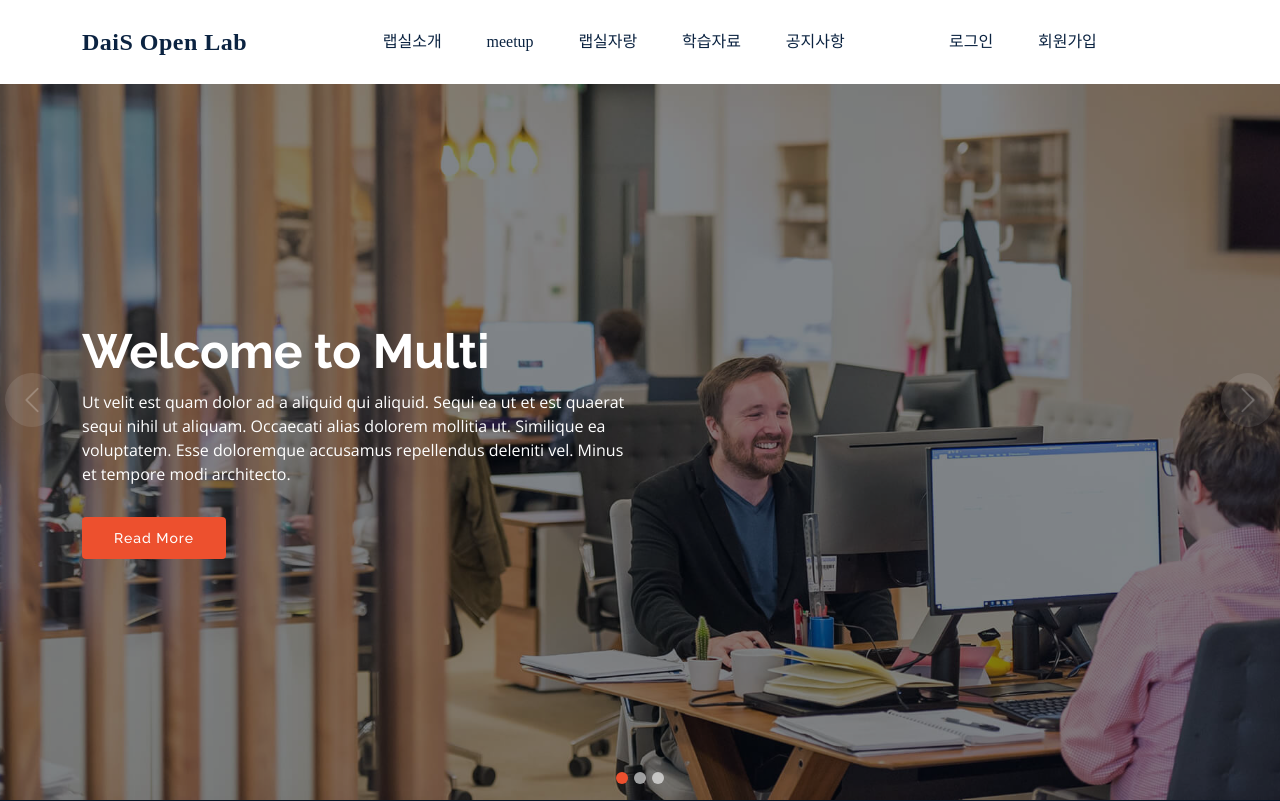
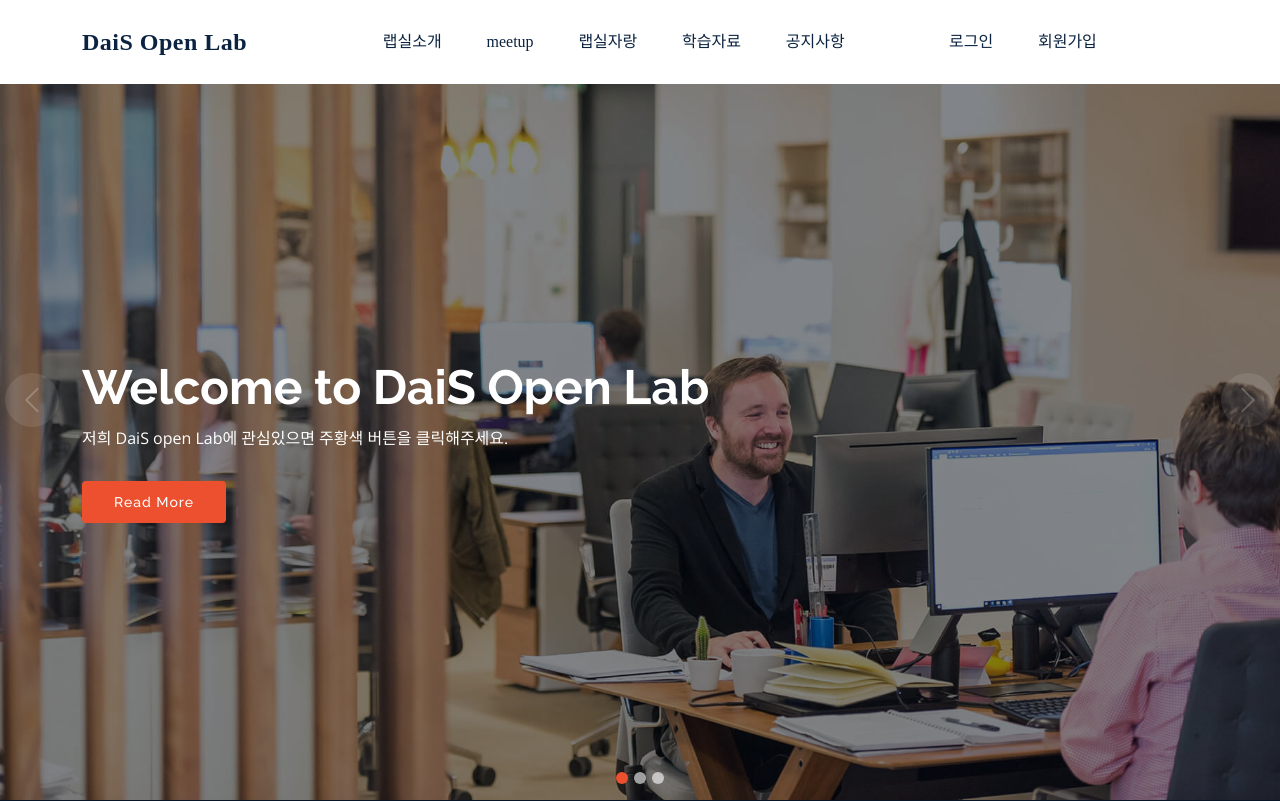
Before and after one commit to JONWON2/Dais_WEB_Project, a Django app: template app/templates/app/index.html in a window 1280 px wide. Shown: the top 801 px of the page. Run offline with Django 3.2, Linux system fonts and the light colour scheme; the template is opened without the code that fills it, so the values that code supplies are empty; some libraries are stand-ins or nearby versions; some web fonts are replaced.

Commit message:
배포전까지 완료

```diff
--- a/accountapp/templates/accountapp/signin.html
+++ b/accountapp/templates/accountapp/signin.html
@@ -3,12 +3,12 @@
 
 {% block content %}
 <main id="main">
-  <div id="breadcrumbs" class="breadcrumbs" style="text-align: center">
-    <div style="margin:2rem 0rem;"><br></div>
+  <div id="breadcrumbs" class="breadcrumbs intro-page" style="text-align: center">
+    <div style="margin:4rem 0rem;"><br></div>
     <h2 style="font-family:NanumSquareEB;">로그인</h2>
     <div style="margin:1rem 0rem;"><br></div>
   <div>
-    <form method = "post" class="form-signin text-center" action="{% url 'accountapp:signin' %}">
+    <form method = "post" class="form-signin text-center " action="{% url 'accountapp:signin' %}">
       {% csrf_token %}
       {% if messages %}
           <div class="alert alert-danger" role="alert">
--- a/accountapp/templates/accountapp/signup.html
+++ b/accountapp/templates/accountapp/signup.html
@@ -3,8 +3,8 @@
 
 {% block content %}
 <main id="main">
-  <div id="breadcrumbs" class="breadcrumbs" style="text-align: center">
-    <div style="margin:2rem 0rem;"><br></div>
+  <div id="breadcrumbs" class="breadcrumbs intro-page" style="text-align: center">
+    <div style="margin:4rem 0rem;"><br></div>
     <h2 style="font-family:NanumSquareEB;">회원가입</h2>
     <div style="margin:1rem 0rem;"><br></div>
   <div>
--- a/app/templates/app/index.html
+++ b/app/templates/app/index.html
@@ -14,9 +14,9 @@
       <div class="carousel-item active" style="background-image: url(static/assets/img/slide/slide-1.jpg)">
         <div class="carousel-container">
           <div class="container">
-            <h2 class="animate__animated animate__fadeInDown">Welcome to <span>Multi</span></h2>
-            <p class="animate__animated animate__fadeInUp">Ut velit est quam dolor ad a aliquid qui aliquid. Sequi ea ut et est quaerat sequi nihil ut aliquam. Occaecati alias dolorem mollitia ut. Similique ea voluptatem. Esse doloremque accusamus repellendus deleniti vel. Minus et tempore modi architecto.</p>
-            <a href="#about" class="btn-get-started animate__animated animate__fadeInUp scrollto">Read More</a>
+            <h2 class="animate__animated animate__fadeInDown">Welcome to <span>DaiS Open Lab</span></h2>
+            <p class="animate__animated animate__fadeInUp">저희 DaiS open Lab에 관심있으면 주황색 버튼을 클릭해주세요.</p>
+            <a href="/app/contentsapp/intro/" class="btn-get-started animate__animated animate__fadeInUp scrollto">Read More</a>
           </div>
         </div>
       </div>
@@ -25,20 +25,20 @@
       <div class="carousel-item" style="background-image: url(static/assets/img/slide/slide-2.jpg)">
         <div class="carousel-container">
           <div class="container">
-            <h2 class="animate__animated animate__fadeInDown">Lorem Ipsum Dolor</h2>
-            <p class="animate__animated animate__fadeInUp">Ut velit est quam dolor ad a aliquid qui aliquid. Sequi ea ut et est quaerat sequi nihil ut aliquam. Occaecati alias dolorem mollitia ut. Similique ea voluptatem. Esse doloremque accusamus repellendus deleniti vel. Minus et tempore modi architecto.</p>
-            <a href="#about" class="btn-get-started animate__animated animate__fadeInUp scrollto">Read More</a>
+            <h2 class="animate__animated animate__fadeInDown">이상탐지 랩실</h2>
+            <p class="animate__animated animate__fadeInUp">Dais Lab 실은 이상탐지라는 학문을 전문적으로 배울 수 있습니다.</p>
+            <a href="/app/contentsapp/study/?category=전체/" class="btn-get-started animate__animated animate__fadeInUp scrollto">Read More</a>
           </div>
         </div>
       </div>
 
       <!-- Slide 3 -->
-      <div class="carousel-item" style="background-image: url(static/assets/img/slide/slide-3.jpg)">
+      <div class="carousel-item" style="background-image: url(/static/assets/img/도전해라.png);background-size: 80%;">
         <div class="carousel-container">
           <div class="container">
-            <h2 class="animate__animated animate__fadeInDown">Sequi ea ut et est quaerat</h2>
-            <p class="animate__animated animate__fadeInUp">Ut velit est quam dolor ad a aliquid qui aliquid. Sequi ea ut et est quaerat sequi nihil ut aliquam. Occaecati alias dolorem mollitia ut. Similique ea voluptatem. Esse doloremque accusamus repellendus deleniti vel. Minus et tempore modi architecto.</p>
-            <a href="#about" class="btn-get-started animate__animated animate__fadeInUp scrollto">Read More</a>
+            <h2 class="animate__animated animate__fadeInDown">꿈,목표 !!!</h2>
+            <p class="animate__animated animate__fadeInUp">데이터 사이언티스트가 가고자 하는 방향과 학문에 대해 가까이에서 배울 수 있습니다.</p>
+            <a href="/app/contentsapp/study/?category=전체/" class="btn-get-started animate__animated animate__fadeInUp scrollto">Read More</a>
           </div>
         </div>
       </div>
```
Also changed, not shown: contentsapp/views.py (+21 -5 lines).
